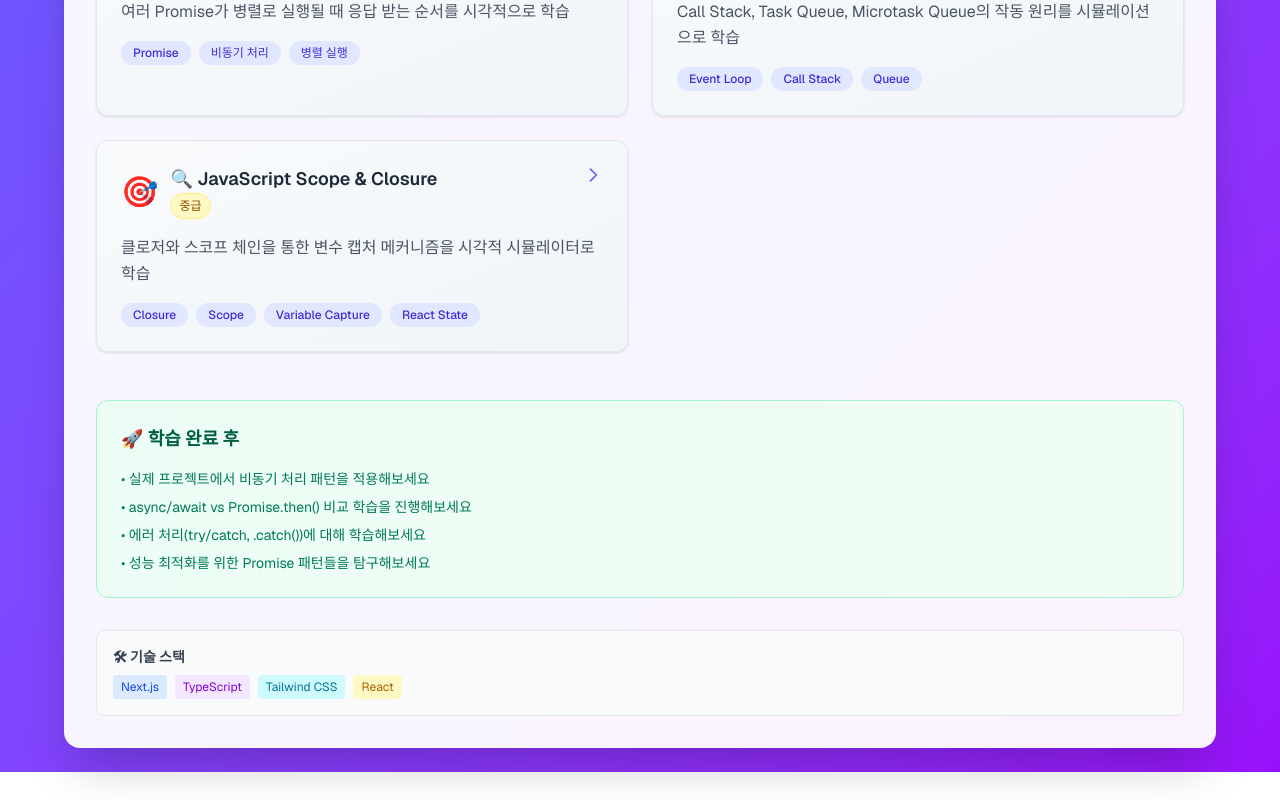
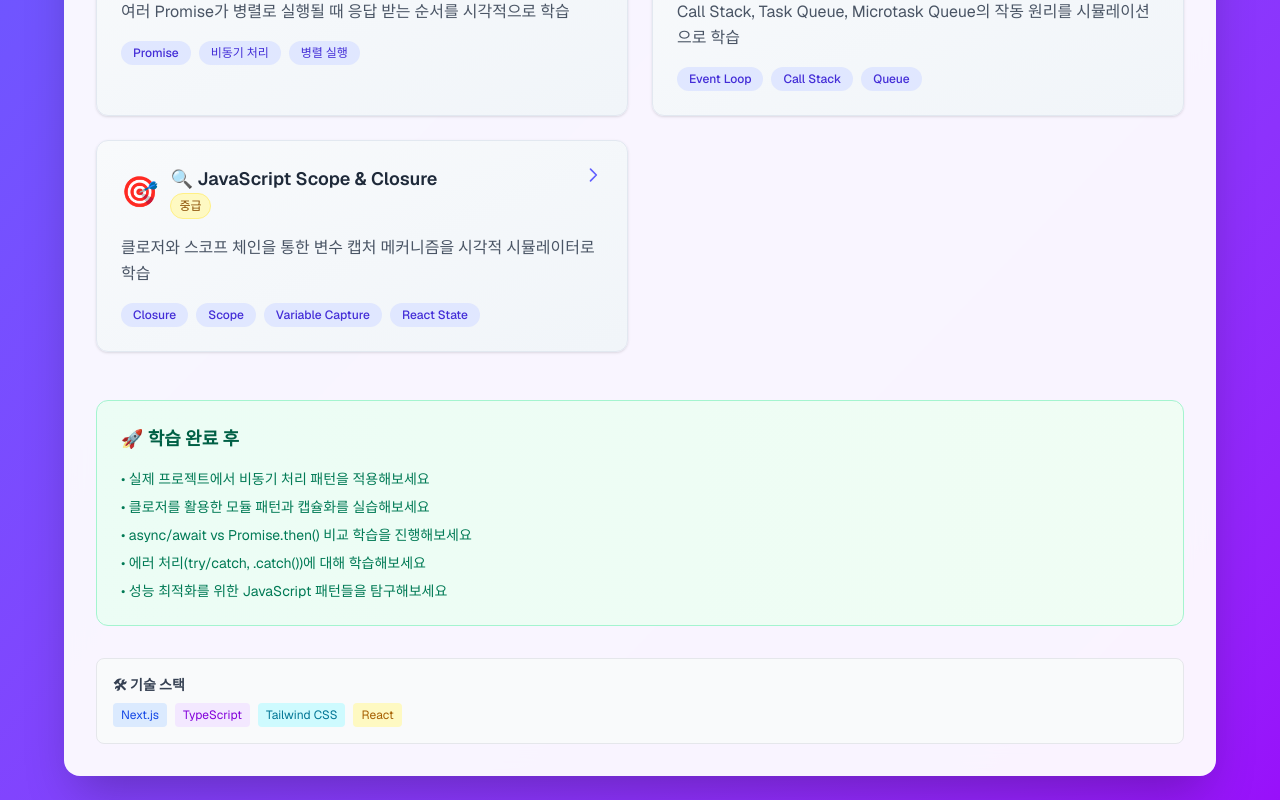
Before and after one commit to 1nnovator1105/javascript, a Next.js app: page / in a window 1280 px wide. Shown: the part 530-1330 px from the top of the page. Before the commit the page ends 1302 px from the top, so only its background shows below. Built offline with nearby package versions, Linux system fonts and the light colour scheme.

Commit message:
fix: 홈 문구 변경

```diff
--- a/src/app/page.tsx
+++ b/src/app/page.tsx
@@ -49,8 +49,8 @@ export default function Home() {
 
   return (
     <StudyPageLayout
-      title="🎓 JavaScript 비동기 학습 센터"
-      subtitle="Promise와 이벤트 루프를 시각적으로 학습해보세요"
+      title="🎓 JavaScript 핵심 개념 학습 센터"
+      subtitle="JavaScript 핵심 개념을 시각적으로 학습해보세요"
       maxWidth="wide"
     >
       {/* 소개 섹션 */}
@@ -148,9 +148,10 @@ export default function Home() {
         </h3>
         <div className="text-sm text-emerald-700 space-y-2">
           <p>• 실제 프로젝트에서 비동기 처리 패턴을 적용해보세요</p>
+          <p>• 클로저를 활용한 모듈 패턴과 캡슐화를 실습해보세요</p>
           <p>• async/await vs Promise.then() 비교 학습을 진행해보세요</p>
           <p>• 에러 처리(try/catch, .catch())에 대해 학습해보세요</p>
-          <p>• 성능 최적화를 위한 Promise 패턴들을 탐구해보세요</p>
+          <p>• 성능 최적화를 위한 JavaScript 패턴들을 탐구해보세요</p>
         </div>
       </div>
 
```
